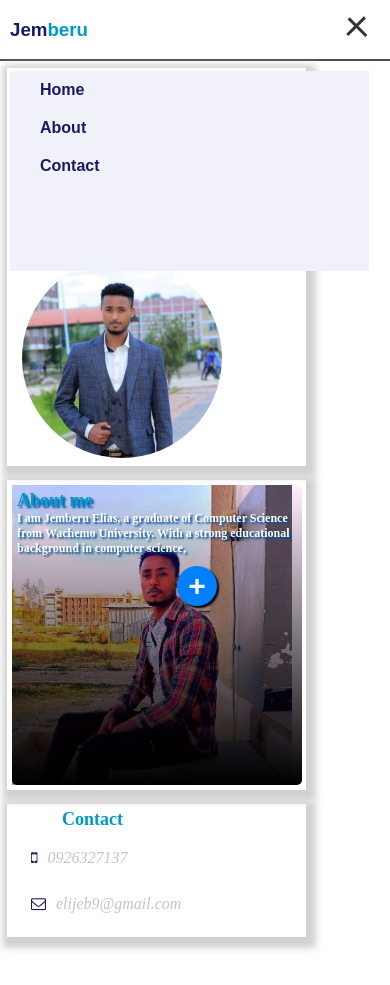
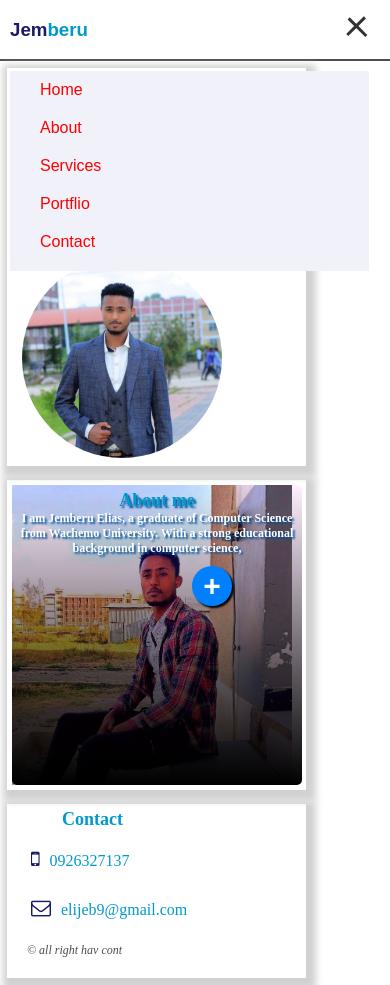
Before and after one commit to Chalacho/Jemberu, a plain HTML site: page index.html in a window 390 px wide. Both pictures are taken after a click on the element 357 px from the left and 29 px from the top of the page. Before the commit the page ends 944 px from the top, so only its background shows below. Drawn offline with Linux system fonts and the light colour scheme.

Commit message:
Update index.html

```diff
--- a/index.html
+++ b/index.html
@@ -8,15 +8,6 @@
     body{
       margin:0px;
       padding:0px;
-    }
-    a{
-      text-decoration:none;
-      font-weight:bold;
-    color:#191966;
-    }
-    a:hover{
-      font-weight:600;
-  color:#0099cc;
     }
       .header{
         display:flex;
@@ -74,23 +65,22 @@
             }
             .about{
               background-image:url(./about.jpg);
-
+              width:280px;
               background-size:cover;
               background-position:center;
+          text-align:center;
 
-                    width:700px;
-              height:400px;
+              height:300px;
 
             }
             .about p{
               color:#fff;
-
+              width:100%;
               font-size:12px;
             background: linear-gradient(#f1f1,#000);
         font-weight:bold;
       text-shadow:2px 2px 2px #004d99;
-                    width:370px;
-              height:390px;
+              height:290px;
             padding:5px;
 
               border-radius:5px;
@@ -102,49 +92,42 @@
               color:#0099cc;
             }
             .contact-text{
-
                             font-size:18px;
-
+                  padding-left:50px;
               font-weight:900;
               color:#0099cc;
             }
       .contact-sub {
-
               padding:5px;
               text-align:;
             }
                   .contact-sub p{
-           display:inline-block;
               padding:14px;
-                  font-style:italic;
 
-              color:#c4c4c4;   }
+                  }
                                 .contact-sub p i{
                             color:#191966;
-                            font-size:15px;
-                       padding-right:10px;
-
+                            font-size:20px;
+                           padding-right:10px;
                                 }
 
             .mores{
-              display:block;
+              display:none;
             }
             .cop{
-
-                  color:#4d4d4d;        position:absolute;
-                  font-size:12px;
-                  left:100;
-                  top:61%;
-                  text-align:left;
-                  :100px;
-
+                  color:#4d4d4d;       margin:0px;               font-size:12px;
+                  padding:10px;
+                  padding-right:120px;
                   font-style:italic;
               font-weight:500;
             }
 
 
+            .veiw{
+            display:inline-block;
+
+            }
             #btn{
-              display:none;
               color:#fff;
               background:#0080ff;
         box-shadow: 2px 2px 2px #000;
@@ -159,16 +142,13 @@
      font-size:30px;
      margin-left:120px;
             }
-
-
-
-                                .social-media{
-           position:absolute;
-             left:500;
-
-
-                   list-style:none;
-                       }
+         .social-media{
+           list-style:none;
+           display:flex;
+           justify-content:space-around;
+      position:absolute;
+          top:120%;
+         }
          .social-media a{
 
            margin:10px;
@@ -177,83 +157,16 @@
            font-size:30px;
       color:#fff;
 
+
          }
 
             @media screen and (max-width:760px){
-
-                              .cop{
-
-                          position:absolute;
-
-                  left:70;
-                top:152%;
-                              }
-                          .contact-text{
-
-                          }
-                            .head-text{
-
-              font-size:18px;
-              font-weight:900;
-              color:#0099cc;
-            }
-            .contact-text{
-                            font-size:18px;
-                  padding-left:50px;
-              font-weight:900;
-              color:#0099cc;
-            }
-
-                       .social-media{
-           display:flex;
-           justify-content:space-around;
-      position:absolute;
-      left:20;
-          top:120%;
-
-                       }
-
-                          .about{
-                      width:280px;
-              height:300px;
-
-
-                          }
-                                   .about p{
-                                         width:100%;
-              height:290px;
-                                   }
-
-                                      .mores{
-              display:none;
-            }
-            .veiw{
-            display:inline-block;
-
-            }
-
-                          #btn{
-              color:#fff;
-              background:#0080ff;
-        box-shadow: 2px 2px 2px #000;
-        cursor:pointer;
-        border:none;
-            border-radius:50%;
-            width:40px;
-            text-align:center;
-            height:40px;
-            margin:10px;
-              font-weight:900;
-     font-size:30px;
-     display:inline-block;
-     margin-left:160px;}
                   .header .menu{
                 display:block;
              background:#f1f1f9;
-             position:absolute;
-             width:92%;
+             position:absolute;   width:0;
              transition:0.8s;
-                       height:0;
+                       height:200;
                        top:55;
                        margin-left:10px;
                        padding:0;
@@ -262,7 +175,7 @@
                           }
                         .header .show{
                           color:red;
-                                   height:200px;
+                                   width:92%;
                         }              .body-cont{
                        padding:5px;                 margin:7px;
                       width:289px;              display:inline-block;
@@ -336,9 +249,13 @@ onclick="myFunction(this)">
 
 </div>   </div>
         <ul class="menu">
-          <li><a href="#home">Home</a></li>
-          <li><a href="#about">About</a></li>
-          <li><a href="#contact">Contact</a></li>
+          <li>Home</li>
+          <li>About</li>
+          <li>Services</li>
+          <li>
+           Portflio
+          </li>
+          <li>Contact</li>
         </ul>
     </div>
     <script>
@@ -351,7 +268,7 @@ function myFunction(x) {
 }
 
 </script>
-    <div class="body-cont" id="home">
+    <div class="body-cont">
     <div class="body-text">
      <p>I Build Custom</p>
 <p>Website Solutions</p>
@@ -368,7 +285,7 @@ function myFunction(x) {
 
             <p>
 
-            <span class="head-text" id="about">About me</span> <br>I am Jemberu Elias, a graduate of Computer Science from Wachemo University. With a strong educational background in computer science,<span class="mores" id="more"> I bring a strong technical foundation to my work. I specialize in front-end development, using languages like HTML, CSS, and JavaScript to create engaging user interfaces. I strive to create websites that not only look great but also provide seamless user experiences. Let's collaborate and bring your online vision to life!
+            <span class="head-text">About me</span> <br>I am Jemberu Elias, a graduate of Computer Science from Wachemo University. With a strong educational background in computer science,<span class="mores" id="more"> I bring a strong technical foundation to my work. I specialize in front-end development, using languages like HTML, CSS, and JavaScript to create engaging user interfaces. I strive to create websites that not only look great but also provide seamless user experiences. Let's collaborate and bring your online vision to life!
 </span><br>
                           <button id="btn"   onclick="fun()">+</button> <span class="social-media">  <a href="https://www.facebook.com/jamberu.elias">   <i class="fa fa-facebook-square" aria-hidden="true"></i></a>
         <a href="https://twitter.com/jeb_eli93546">   <i class="fa fa-twitter-square" aria-hidden="true"></i></a>
@@ -380,14 +297,12 @@ function myFunction(x) {
 
         </div>
     </div>
-    <div class="body-cont" id="contact">
+    <div class="body-cont">
                   <span class="contact-text">Contact</span>
                   <div class="contact-sub">
 <p class="first-i"><i class="fa fa-mobile" aria-hidden="true"></i>0926327137</p>
 <p><i class="fa fa-envelope-o" aria-hidden="true"></i>elijeb9@gmail.com</p>
-          </div>
-
-                <h4 class="cop">&copy;2023 Jemberu Elias. All rights reserved.</h4>
+             <h4 class="cop">&copy; all right hav cont</h4></div>
 </div>
 
     </div>
```
